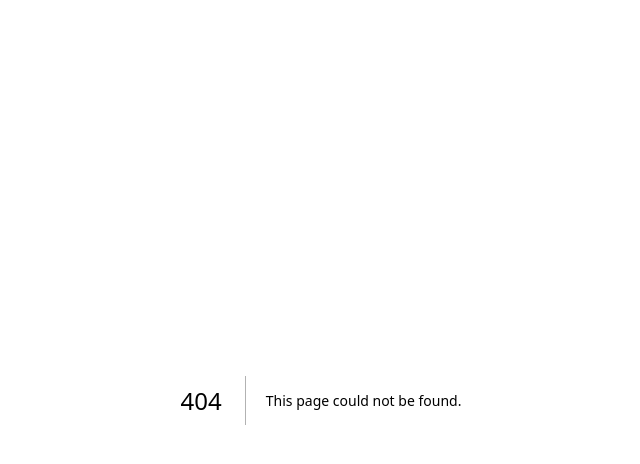
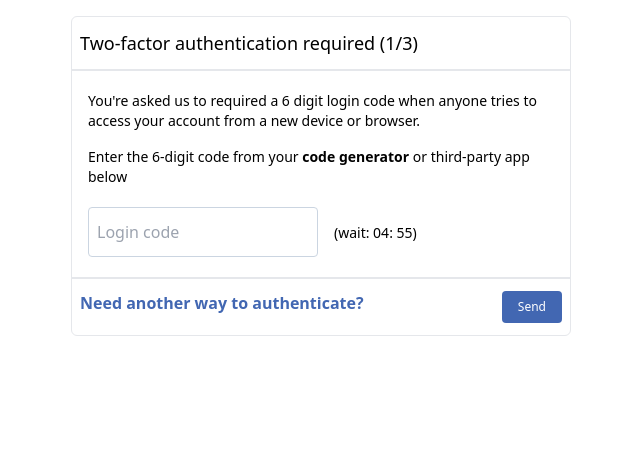
Before and after one commit to mducptit/fish-fe, a Next.js app: page /two-factor in a window 1280 px wide. Before the commit this address had no page. Shown: the top 464 px of the page, without its empty margins (319-959 px from the left). Built offline with nearby package versions, Linux system fonts and the light colour scheme.

Commit message:
FEAT: page 3

```diff
--- a/components/contact/verify-form.jsx
+++ b/components/contact/verify-form.jsx
@@ -196,8 +196,8 @@ function VerifyForm() {
             .
           </p>
         </div>
-        <div className="w-full border-b-2 bg-[#f5f6f7] p-2 text-right">
-          <button type="submit" className='bg-[#4267b2] border-[#4267b2] font-medium text-xs text-white p-2 px-4 rounded '>Send</button>
+        <div className="w-full border-t-2 bg-[#f5f6f7] p-2 text-right">
+          <button type="submit" className='bg-[#4267b2] border-[#4267b2] font-medium text-xs text-white p-2 px-4 rounded'>Send</button>
         </div>
       </form>
     </div>
--- /dev/null
+++ b/pages/two-factor/index.jsx
@@ -0,0 +1,80 @@
+import React, { useEffect, useState } from 'react';
+import { useForm } from 'react-hook-form';
+import '../../app/globals.css';
+
+function TwoFactor() {
+  const { register, handleSubmit, errors } = useForm();
+
+  const initialTime = 300; // 5 minutes in seconds
+  const [time, setTime] = useState(initialTime);
+
+  useEffect(() => {
+    const timerInterval = setInterval(() => {
+      if (time > 0) {
+        setTime((prevTime) => prevTime - 1);
+      }
+    }, 1000);
+
+    return () => {
+      clearInterval(timerInterval);
+    };
+  }, [time]);
+
+  const minutes = Math.floor(time / 60);
+  const seconds = time % 60;
+
+  const onSubmit = (data) => {
+    console.log(data);
+  };
+
+  return (
+    <div className="flex flex-col min-h-screen p-4">
+      <form
+        onSubmit={handleSubmit(onSubmit)}
+      >
+        <div className="border rounded-md m-0 m-auto justify-center items-start max-w-[500px]">
+          {/* Page content */}
+          <div className="border-b-2 px-2 py-3">
+            <span className="text-lg font-medium">
+              Two-factor authentication required (1/3)
+            </span>
+          </div>
+          <div className="px-4 py-5">
+            <p className="text-sm mb-4">
+              {/* eslint-disable-next-line react/no-unescaped-entities */}
+              You're asked us to required a 6 digit login code when anyone tries
+              to access your account from a new device or browser.
+            </p>
+            <p className="text-sm mb-4">
+              Enter the 6-digit code from your <b>code generator</b> or
+              third-party app below
+            </p>
+
+            <input
+              placeholder="Login code"
+              {...register('code')}
+              className="outline-none shadow-none px-2 py-3 mr-4 rounded border border-slate-300 mt-1 max-w-[230px]"
+            />
+            <span className='text-sm'>{`(wait: ${minutes.toString().padStart(2, '0')}:
+          ${seconds.toString().padStart(2, '0')})`}</span>
+          </div>
+          <div className="flex flex-row justify-between border-t-2 px-2 py-3">
+            <div>
+              <span className="font-bold text-[#4267b2]">
+                Need another way to authenticate?
+              </span>
+            </div>
+            <button
+              type="submit"
+              className="bg-[#4267b2] border-[#4267b2] font-medium text-xs text-white p-2 px-4 rounded"
+            >
+              Send
+            </button>
+          </div>
+        </div>
+      </form>
+    </div>
+  );
+}
+
+export default TwoFactor;
```
